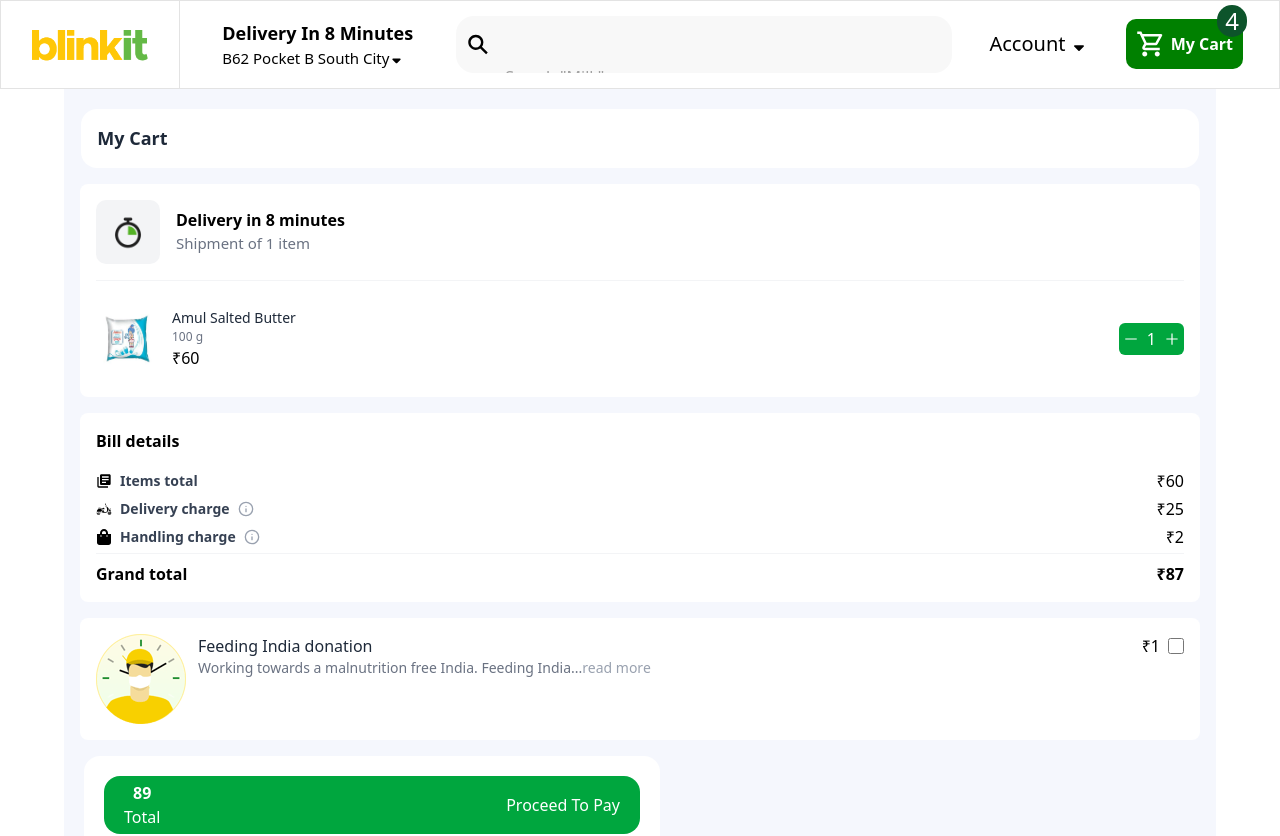
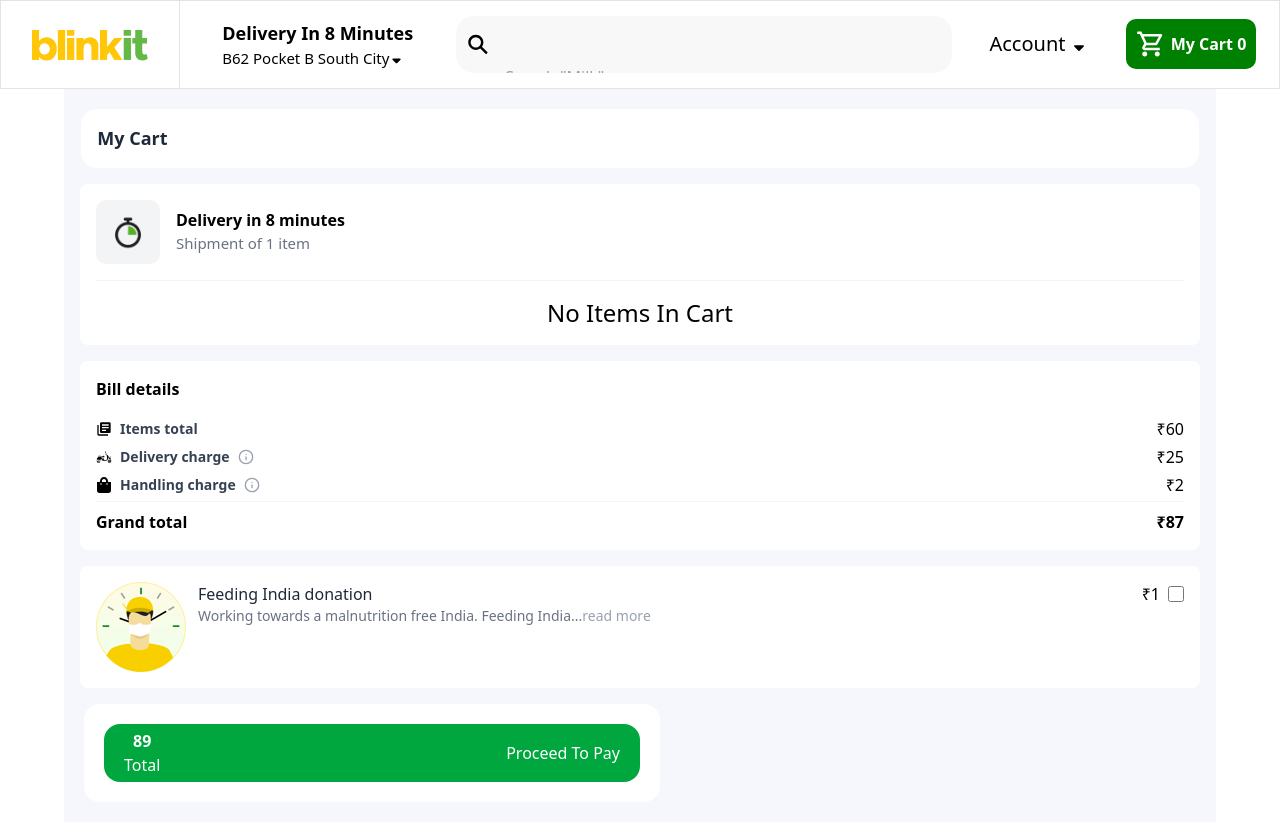
Before and after one commit to gourav-1711/blinkit, a React (Vite) app: page /cart in a window 1280 px wide. Shown: the top 836 px of the page. Built offline with nearby package versions, Linux system fonts and the light colour scheme.

Commit message:
complete

```diff
--- a/src/Cart.jsx
+++ b/src/Cart.jsx
@@ -1,4 +1,4 @@
-import React, { useContext } from 'react'
+import React, { useContext, useEffect } from 'react'
 import Header from './Comman/Header'
 import Footer from './Comman/Footer'
 import { AiOutlineMinus, AiOutlinePlus } from 'react-icons/ai'
@@ -9,24 +9,44 @@
 import { MyContext } from './Context/ContextProvider'
 
 export default function Cart() {
+    // cart
+    let { myCart, setMyCart, filterCart, setFilterCart } = useContext(MyContext)
 
     let { num, setNum } = useContext(MyContext)
 
-    const inc = ()=>{
+    const inc = () => {
 
         setNum(num++)
 
 
     }
-    const dec = ()=>{
-        if(num>=0){
+    const dec = () => {
+        if (num >= 0) {
             setNum(num--)
         }
     }
 
 
-    // cart
-    let {myCart , setMyCart} = useContext(MyContext)
+
+
+
+    const removeDuplicates = (arr, key) => {
+        const seen = new Set();
+        return arr.filter(item => {
+            const keyValue = key ? item[key] : item;
+            return seen.has(keyValue) ? false : seen.add(keyValue);
+        });
+    };
+
+    const filter = removeDuplicates(myCart, 'id');
+
+
+    useEffect(() => {
+        setFilterCart(filter)
+
+    }, [myCart])
+
+
 
 
     return (
@@ -62,18 +82,23 @@
                             {/* product details */}
                             <div className="products">
 
+                                {/* items */}
 
+                                {
+                                    filterCart.length > 0 ?
+                                    filterCart.map((v, i) => {
+                                            return (
 
-                                {/* item 1 */}
-                                <div className="flex items-center justify-between py-2.5">
+                                                <div key={i} className="flex items-center justify-between py-2.5">
                                                     <div className="flex items-center gap-3">
                                                         <div className="w-16 h-16 relative">
-                                            <img src="/images/21.jpeg" alt="" />
+                                                            <img src={v.image} alt="" />
                                                         </div>
                                                         <div>
-                                            <h3 className="font-medium text-[14px] text-gray-800">Amul Salted Butter</h3>
-                                            <p className="text-gray-500 text-[12px]">100 g</p>
-                                            <p className="font-medium">₹60</p>
+                                                            <h3 className="font-medium text-[14px] text-gray-800"> {v.title} </h3>
+                                                            <p className="text-gray-500 text-[12px]"> {
+                                                                v.brand} </p>
+                                                            <p className="font-medium">₹ {v.price}</p>
                                                         </div>
                                                     </div>
 
@@ -81,12 +106,22 @@
                                                         <button onClick={dec} className="px-1 py-1 text-white cursor-pointer"  >
                                                             <AiOutlineMinus />
                                                         </button>
-                                        <span className="px-1 py-1"> {num} </span>
+                                                        <span className="px-1 py-1"> {v.quantity} </span>
                                                         <button onClick={inc} className="px-1 py-1 text-white cursor-pointer" >
                                                             <AiOutlinePlus />
                                                         </button>
                                                     </div>
                                                 </div>
+
+                                            )
+
+                                        })
+                                        :
+                                        <div className=" text-2xl capitalize text-center">
+                                            No items in cart
+                                        </div>
+                                }
+
 
 
                             </div>
--- a/src/Comman/CartBtn.jsx
+++ b/src/Comman/CartBtn.jsx
@@ -1,7 +1,10 @@
-import React from 'react'
+import React, { useContext } from 'react'
 import { Link } from 'react-router-dom'
+import { MyContext } from '../Context/ContextProvider'
 
 export default function CartBtn() {
+ let { myCart, setMyCart ,filterCart, setFilterCart } = useContext(MyContext)
+
     return (
         <>
             <div className=" fixed bottom-0 bg-[#ffffff00] w-full right-0  p-[20px] ">
@@ -9,7 +12,7 @@
                     <div className=" shadow-2xl  cursor-pointer capitalize  bg-green-700  rounded-2xl py-[5px] flex justify-between text-white items-center px-[20px] ">
                         <div className="total font-bold flex flex-col items-center">
                             <div className="">89</div>
-                            <div className=" font-light">total</div>
+                            <div className=" font-light">total items ( { myCart.length } )</div>
                         </div>
                         <div className="">proceed to pay</div>
                     </div>
--- a/src/Comman/Header.jsx
+++ b/src/Comman/Header.jsx
@@ -1,4 +1,4 @@
-import React, { useContext, useState } from 'react'
+import React, { useContext, useEffect, useState } from 'react'
 import { FaShoppingBag, FaSortDown } from 'react-icons/fa'
 import { IoSearchSharp } from 'react-icons/io5'
 import { MdLibraryBooks, MdOutlineShoppingCart } from "react-icons/md";
@@ -43,7 +43,17 @@
 
     // cart
 
-    let {myCart , setMyCart} = useContext(MyContext)
+    let {myCart , setMyCart ,filterCart} = useContext(MyContext)
+
+
+    // cart length func
+    let [cartLength , setCartLength] = useState(0)
+
+    useEffect(()=>{
+        setCartLength(filterCart.length)
+    },[myCart])
+
+
     return (
         <>
             {/* dropdown overlay */}
@@ -102,9 +112,9 @@
                     </div>
                     <div className="">
                         <button onClick={offCan} className=" relative cursor-pointer flex items-center gap-[5px] bg-[green] p-[10px] rounded-[10px]">
-                            <span className='text-[30px] invert-100'><MdOutlineShoppingCart /></span><span className='text-[white] capitalize font-bold'>my cart</span>
+                        <span className='text-[30px] invert-100'><MdOutlineShoppingCart /></span><span className='text-[white] capitalize font-bold'>my cart {cartLength}</span>
                         </button>
-                        <div className=" absolute top-[5%] right-[2.5%] text-2xl text-white bg-green-900 rounded-2xl px-2"> {myCart.lenght} 4 </div>
+
                     </div>
                 </nav>
 
--- a/src/Context/ContextProvider.jsx
+++ b/src/Context/ContextProvider.jsx
@@ -1,18 +1,21 @@
 import React, {  createContext, useState } from 'react'
 
 export const MyContext = createContext()
+
 
 
 export default function ContextProvider({children}) {
 
 
   let [num , setNum] = useState(1)
+  let [myCart , setMyCart] = useState([])
+  let [filterCart , setFilterCart] = useState([])
 
-  let [myCart , setMyCart] = useState([])
+
 
   return (
     <>
-      <MyContext.Provider value={{num , setNum,myCart:[] , setMyCart}}>
+      <MyContext.Provider value={{num , setNum,myCart , setMyCart ,  filterCart , setFilterCart }}>
         {children}
       </MyContext.Provider>
     </>
--- a/src/Product.jsx
+++ b/src/Product.jsx
@@ -18,6 +18,11 @@
 
 
   let id = useParams()
+
+
+
+
+
 
   //single product api
 
@@ -157,44 +162,30 @@
 
   // cart function
 
-  let { myCart, setMyCart } = useContext(MyContext)
-
+  let { myCart, setMyCart, filterCart, setFilterCart } = useContext(MyContext)
 
   let cartObj = {
     id: ProData.id,
     image: ProData.thumbnail,
     title: ProData.title,
     quantity: 1,
+    price: ProData.price,
+    brand: ProData.brand
 
   }
 
 
   let addCart = () => {
 
-    myCart.push(cartObj)
-    myCart.filter((value) => {
-      if (value.id == cartObj.id) {
-        console.log(value.id, cartObj.id);
-
-      }
-      else {
-
-        toast.success("Wow so easy!")
-
-      }
-    })
-
-    console.log(myCart);
-
-
-
+    setMyCart(old => [...old, cartObj])
 
   }
 
 
+
   return (
     <>
-
+      {/* notification */}
       <ToastContainer />
 
       <Header />
@@ -212,6 +203,7 @@
 
                 <div className="bigImg">
                   <div className="mb-8 mx-auto flex justify-center " >
+
                     <ImageMagnifier
                       src={BigImg}
                       width={500}
@@ -225,7 +217,7 @@
                 </div>
 
                 <div className="smallImgs grid grid-cols-6  w-[70%] mx-auto gap-[5px]">
-
+                  {/* small image */}
                   {
                     img.length > 0 ?
                       img.map((v, i) => {
@@ -235,11 +227,10 @@
                       })
                       : <div className="loader"></div>
                   }
-
-
                 </div>
               </div>
 
+              {/* product details  */}
               <div className="details mt-[50px] bg-[#FFFFFF] px-[20px]">
                 <h1 className=' text-[24px]  capitalize font-medium pb-[20px]'> product details</h1>
                 <h2 className="text-[14px]  uppercase font-medium py-[5px]"> {ProData.title} </h2>
@@ -286,7 +277,7 @@
 
           </div>
 
-
+          {/* product tittle and add to cart desktop */}
           <div className=" px-[40px]  ">
             <div className="top pt-[40px] ">
               <ul className=' flex gap-[5px] capitalize text-[13px] font-medium '>
@@ -374,7 +365,7 @@
         </div>
       </div>
 
-      {/* mobile page */}
+      {/* mobile add to cart page */}
       <div className="block lg:hidden">
         <div className="slider w-[50%] md:w-[60%] mx-auto   ">
           <Slider {...settings2}>
@@ -412,7 +403,7 @@
             </p>
           </h1>
         </div>
-        \
+
         <div className="mt-[10px]  px-[20px]">
           <button className=' capitalize shadow text-gray-900 text-[14px] bg-[#F7FFF9] font-medium p-[6px_12px] rounded-[10px] border border-green-600 cursor-pointer '>
             {ProData.minimumOrderQuantity}
@@ -427,7 +418,7 @@
 
           <div className="flex justify-between  ">
             <span className='flex items-center uppercase'> mrp <FaRupeeSign /> {ProData.price} </span>
-            <button type="button" className=" uppercase  focus:outline-none text-white bg-green-700 hover:bg-green-800 focus:ring-4 focus:ring-green-300 font-medium rounded-lg text-sm px-5 py-2.5 me-2 mb-2 dark:bg-green-600 dark:hover:bg-green-700 dark:focus:ring-green-800">add to cart</button>
+            <button type="button" onClick={addCart} className=" uppercase  focus:outline-none text-white bg-green-700 hover:bg-green-800 focus:ring-4 focus:ring-green-300 font-medium rounded-lg text-sm px-5 py-2.5 me-2 mb-2 dark:bg-green-600 dark:hover:bg-green-700 dark:focus:ring-green-800">add to cart</button>
           </div>
 
           <h1 className='font-medium text-[10px] text-gray-600'>(Inclusive of all taxes)</h1>
@@ -515,7 +506,7 @@
                 relaData.map((v, i) => {
                   return (
                     <div className=" bg-[white] shadow-[0px_0px_5px_1px_#d5d5d590] border border-[#a7a7a782] rounded-[5px]   px-[10px] py-[10px]  " key={i}>
-                      <Link to={`/product/${v.category}/${v.id}`}  >
+                      <Link to={`/product/${v.category}/${v.id}`}   >
                         <div className="cursor-pointor">
                           <img src={v.thumbnail} alt="" />
                         </div>
```
Also changed, not shown: src/ItemList.jsx (+38 -8 lines), src/Search.jsx (+21 -2 lines). Lines whose indentation alone changed are shown as unchanged.
